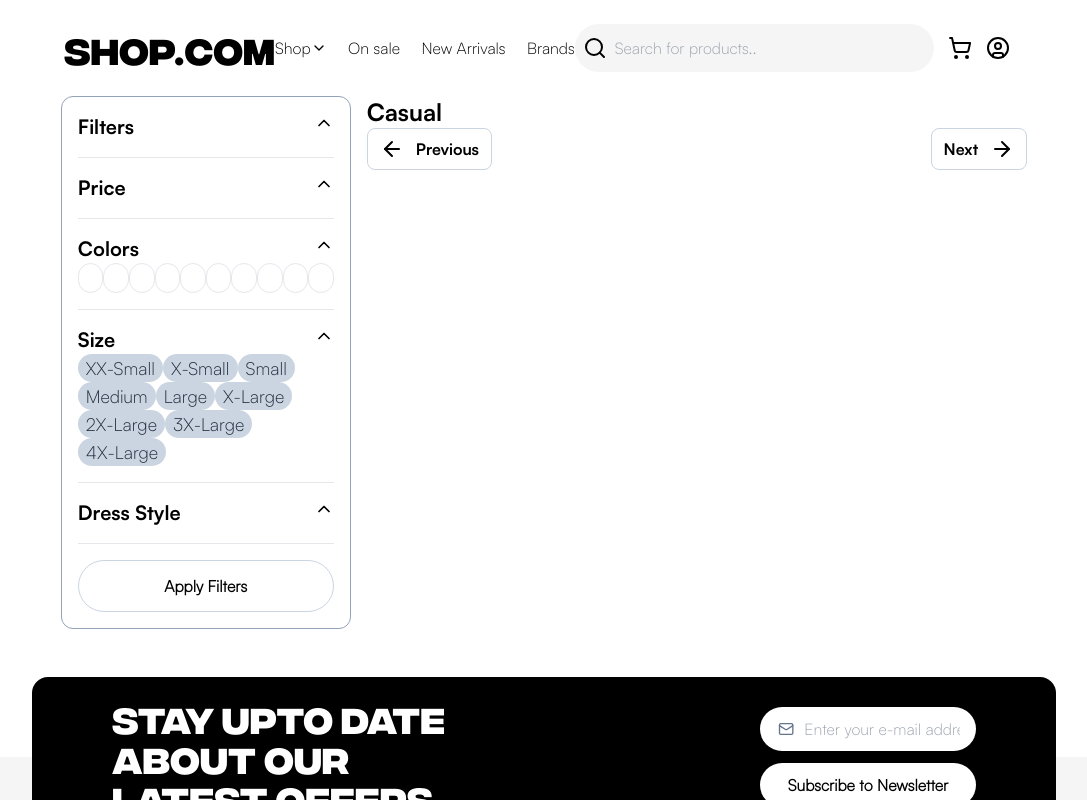
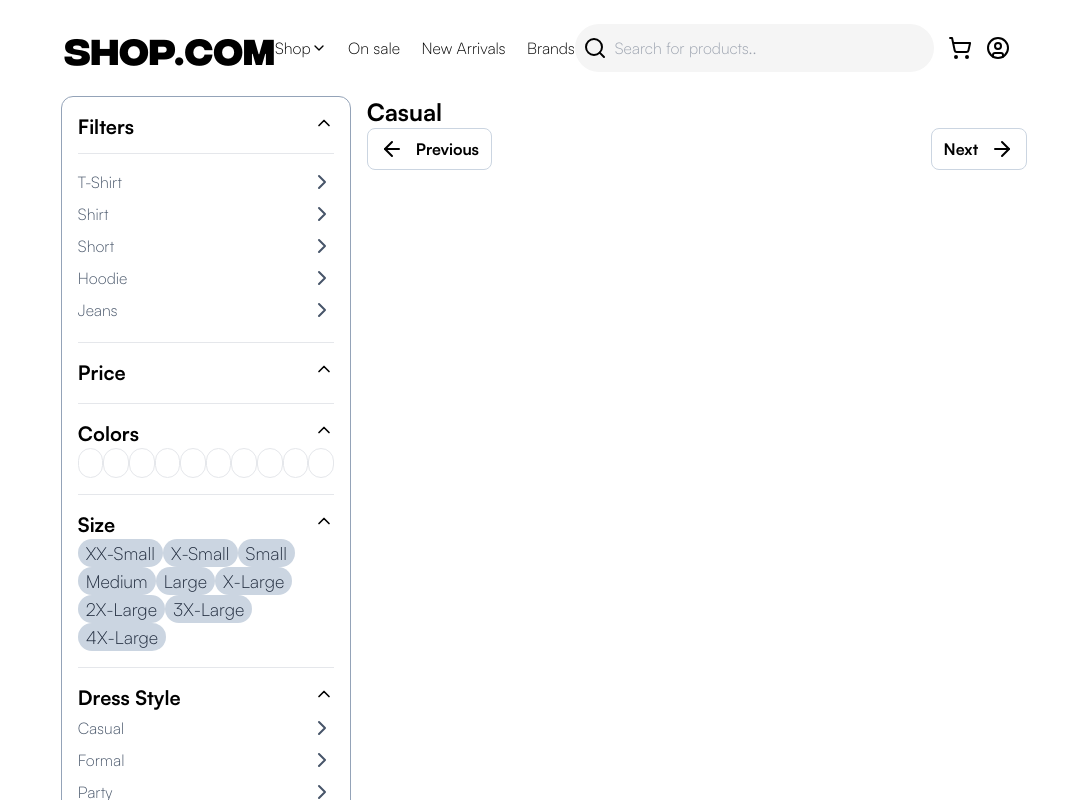
Before and after one commit to RajKishan1/shop.com, a Next.js app: page /category in a window 1280 px wide. Shown: the top 800 px of the page, without its empty margins (96-1183 px from the left). Built offline with nearby package versions, Linux system fonts and the light colour scheme.

Commit message:
fix:filter component

```diff
--- a/src/components/category/DressStyle.tsx
+++ b/src/components/category/DressStyle.tsx
@@ -1,10 +1,17 @@
 import React from "react";
 import FilterTitle from "./FilterTitle";
+import FilterTextItem from "./FilterTextItem";
 
 const DressStyle = () => {
   return (
     <div>
       <FilterTitle text="Dress Style" />
+      <span className="flex flex-col">
+        <FilterTextItem text="Casual" />
+        <FilterTextItem text="Formal" />
+        <FilterTextItem text="Party" />
+        <FilterTextItem text="Gym" />
+      </span>
     </div>
   );
 };
--- a/src/components/category/FilterComponent.tsx
+++ b/src/components/category/FilterComponent.tsx
@@ -19,7 +19,7 @@ const FilterComponent = () => {
       <hr className="bg-slate-600 w-full h-[1px]" />
       <DressStyle />
       <hr className="bg-slate-600 w-full h-[1px]" />
-      <Btn text="Apply Filters" Btnclass="btnwhite" />
+      <Btn text="Apply Filters" Btnclass="btnblack" />
     </div>
   );
 };
--- /dev/null
+++ b/src/components/category/FilterTextItem.tsx
@@ -0,0 +1,12 @@
+import { ChevronRight } from "lucide-react";
+import React from "react";
+
+const FilterTextItem = ({ text }: { text: string }) => {
+  return (
+    <span className="w-full flex justify-between text-slate-600 py-1">
+      <h3> {text}</h3> <ChevronRight />
+    </span>
+  );
+};
+
+export default FilterTextItem;
--- a/src/components/category/Filters.tsx
+++ b/src/components/category/Filters.tsx
@@ -1,11 +1,19 @@
 import React from "react";
 import FilterTitle from "./FilterTitle";
+import FilterTextItem from "./FilterTextItem";
 
 const Filters = () => {
   return (
-    <div>
+    <div className="flex flex-col gap-3">
       <FilterTitle text="Filters" />
-      <div></div>
+      <hr className="bg-slate-600 w-full h-[1px]" />
+      <span>
+        <FilterTextItem text="T-Shirt" />
+        <FilterTextItem text="Shirt" />
+        <FilterTextItem text="Short" />
+        <FilterTextItem text="Hoodie" />
+        <FilterTextItem text="Jeans" />
+      </span>
     </div>
   );
 };
```
